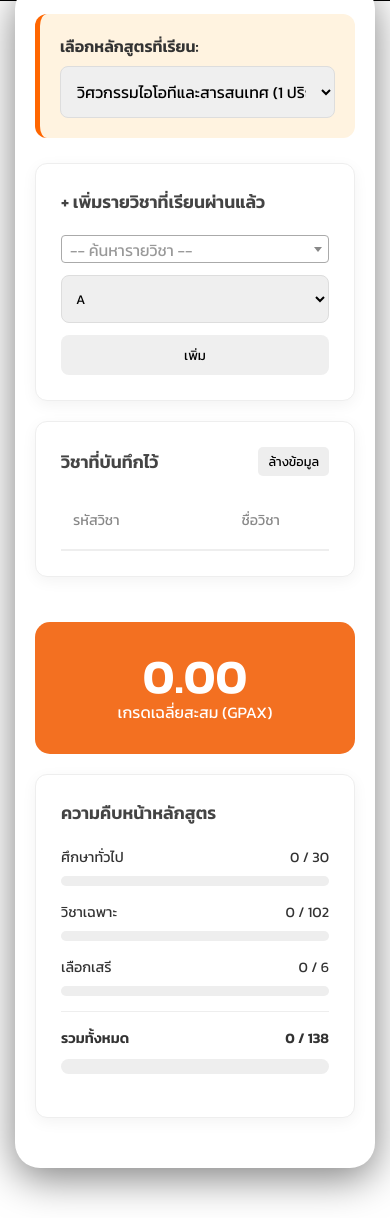
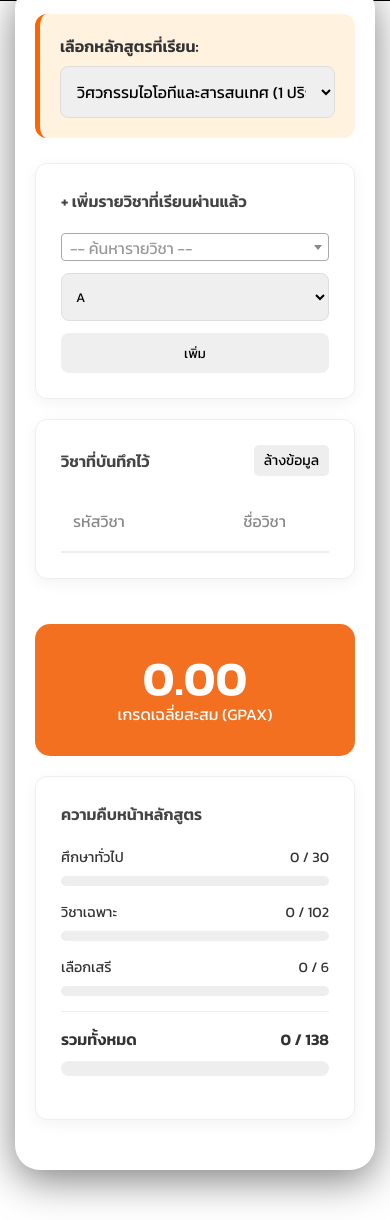
Before and after one commit to me1nq/WebIOTe_G6, a PHP site: page /calculate.php in a window 390 px wide. Shown: the part 166-1386 px from the top of the page. Run offline with PHP 8.4, Linux system fonts and the light colour scheme; a user stored in the database is signed in; data comes from the database, SQL or seed files in the repository; lists and menus that the app fills with data are empty; some libraries are stand-ins or nearby versions.

Commit message:
fontsize fixed

```diff
--- a/WebIOTe_G6/calculate.php
+++ b/WebIOTe_G6/calculate.php
@@ -51,7 +51,7 @@ if (!isset($_SESSION['username'])) {
     padding: 12px;
     border-radius: 8px;
     border: 1px solid #ddd;
-    font-size: 1rem;
+    /* font-size: 20px; */
   }
   </style>
 </head>
@@ -102,7 +102,7 @@ if (!isset($_SESSION['username'])) {
               <div style="display:flex; justify-content: space-between; align-items: center; margin-bottom: 15px;">
                 <h3 style="margin:0;">วิชาที่บันทึกไว้</h3>
                 <button onclick="clearAll()"
-                  style="font-size:0.8rem; padding:5px 10px; background:#eee; border:none; border-radius:5px; cursor:pointer;">ล้างข้อมูล</button>
+                  style="font-size:14px; padding:5px 10px; background:#eee; border:none; border-radius:5px; cursor:pointer;">ล้างข้อมูล</button>
               </div>
               <div class="table-responsive">
                 <table style="width:100%; text-align:left; border-collapse: collapse;">
--- a/WebIOTe_G6/css/calculate.css
+++ b/WebIOTe_G6/css/calculate.css
@@ -40,7 +40,7 @@ body {
 
 .card h3 {
   margin: 0 0 20px 0;
-  font-size: 1.1rem;
+  font-size: 20px;
   color: #444;
 }
 
@@ -75,7 +75,9 @@ body {
   text-overflow: ellipsis;
 }
 
-
+.select-program {
+  font-size: 20px;
+}
 
 
 #select-grade {
@@ -125,7 +127,7 @@ td {
 th {
   color: #888;
   font-weight: 400;
-  font-size: 0.9rem;
+  font-size: 20px;
   border-bottom: 2px solid #eee;
 }
 
@@ -157,7 +159,7 @@ th {
   display: flex;
   justify-content: space-between;
   margin-bottom: 8px;
-  font-size: 0.9rem;
+  font-size: 20px;
 }
 
 .progress-bg {
@@ -206,4 +208,27 @@ th {
     width: 100% !important;
     flex: none;
   }
+
+  .card h3 {
+
+    font-size: 16px;
+
+  }
+
+  th {
+
+    font-size: 16px;
+
+  }
+
+  .progress-label {
+
+    font-size: 16px;
+  }
+
+  .select-program {
+    font-size: 16px;
+  }
+
+
 }
```
